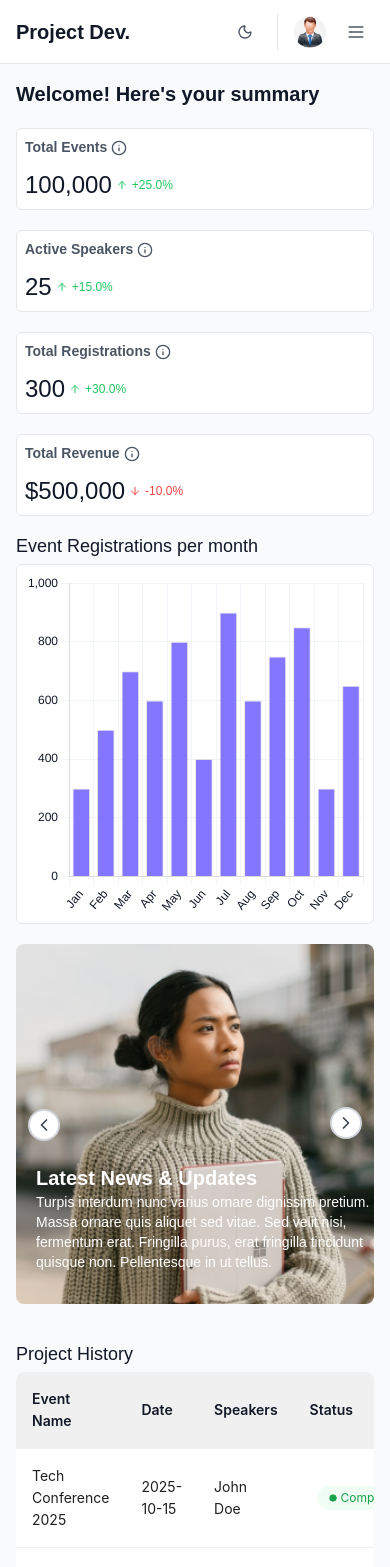
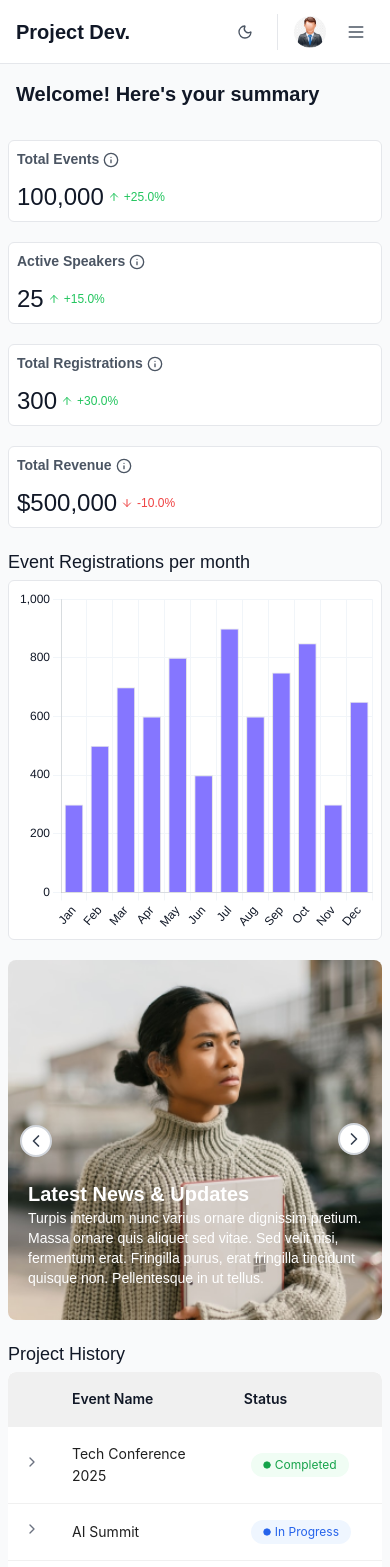
Before and after one commit to Tun95/project_dev_task, a React (Vite) app in the folder frontend_panel/: page / in a window 390 px wide. Shown: the top 1567 px of the page. Built offline with nearby package versions, Linux system fonts and the light colour scheme; a web font is replaced by a local one.

Commit message:
FEAT: updates

```diff
--- a/frontend_panel/src/common/navbar/Navbar.tsx
+++ b/frontend_panel/src/common/navbar/Navbar.tsx
@@ -1,5 +1,5 @@
 import { useState, useRef, useEffect } from "react";
-import { Search, Moon, Sun, Settings, ChevronDown, Menu } from "lucide-react";
+import { Search, Moon, Sun, ChevronDown, Menu } from "lucide-react";
 import { Link, NavLink } from "react-router-dom";
 
 import user_image from "../../assets/users.png";
@@ -72,22 +72,6 @@ function Navbar() {
             {theme === "dark" ? <Sun size={16} /> : <Moon size={16} />}
           </button>
 
-          {/* <div className="relative flex justify-center" ref={notificationRef}>
-            <button
-              onClick={() => setShowNotifications(!showNotifications)}
-              className="relative p-2 text-gray-600 dark:text-gray-400 hover:text-gray-900 dark:hover:text-white transition-colors rounded-lg hover:bg-gray-100 dark:hover:bg-gray-700"
-            >
-              <Bell size={16} />
-              {state.unreadCount > 0 && (
-                <span className="absolute top-0.5 right-0.5 w-2 h-2 bg-accent-500 rounded-full"></span>
-              )}
-            </button>
-
-            {showNotifications && (
-              <NotificationDropdown state={state} markAsRead={markAsRead} />
-            )}
-          </div> */}
-
           <div className="flex items-center gap-3 pl-4 border-l border-gray-200 dark:border-gray-700">
             <img
               src={user_image}
@@ -116,6 +100,16 @@ function Navbar() {
                 <div className="absolute right-0 top-1.5 mt-7 w-48 bg-white dark:bg-gray-800 rounded-lg border border-gray-200 dark:border-gray-700 shadow-lg z-50">
                   <div className="p-2">
                     <NavLink
+                      to="/"
+                      className={({ isActive }) =>
+                        `block px-4 py-2 text-sm text-gray-700 dark:text-gray-200 hover:bg-gray-100 dark:hover:bg-gray-700 rounded-md ${
+                          isActive ? "bg-gray-100 dark:bg-gray-700" : ""
+                        }`
+                      }
+                    >
+                      Dashboard
+                    </NavLink>
+                    <NavLink
                       to="/projects"
                       className={({ isActive }) =>
                         `block px-4 py-2 text-sm text-gray-700 dark:text-gray-200 hover:bg-gray-100 dark:hover:bg-gray-700 rounded-md ${
@@ -124,16 +118,6 @@ function Navbar() {
                       }
                     >
                       Projects
-                    </NavLink>
-                    <NavLink
-                      to="/settings"
-                      className={({ isActive }) =>
-                        `block px-4 py-2 text-sm text-gray-700 dark:text-gray-200 hover:bg-gray-100 dark:hover:bg-gray-700 rounded-md ${
-                          isActive ? "bg-gray-100 dark:bg-gray-700" : ""
-                        }`
-                      }
-                    >
-                      Settings
                     </NavLink>
                   </div>
                 </div>
@@ -146,14 +130,6 @@ function Navbar() {
             >
               <Menu size={20} />
             </button>
-
-            {/* Desktop: Show settings icon */}
-            <Link
-              to="/settings"
-              className="max-900px:hidden block p-2 text-gray-600 dark:text-gray-400 hover:text-gray-900 dark:hover:text-white transition-colors rounded-lg hover:bg-gray-100 dark:hover:bg-gray-700"
-            >
-              <Settings size={16} />
-            </Link>
           </div>
         </div>
       </header>
--- a/frontend_panel/src/common/sidebar/Sidebar.tsx
+++ b/frontend_panel/src/common/sidebar/Sidebar.tsx
@@ -1,5 +1,5 @@
 import { Link, useLocation } from "react-router-dom";
-import { LayoutDashboard, Settings, List, X } from "lucide-react";
+import { LayoutDashboard, List, X } from "lucide-react";
 
 interface SidebarProps {
   onClose?: () => void;
@@ -12,7 +12,6 @@ const Sidebar = ({ onClose, mobileVersion = false }: SidebarProps) => {
   const menuItems = [
     { icon: LayoutDashboard, label: "Dashboard", path: "/" },
     { icon: List, label: "Projects", path: "/projects" },
-    { icon: Settings, label: "Settings", path: "/settings" },
   ];
 
   return (
--- a/frontend_panel/src/components/home/home.tsx
+++ b/frontend_panel/src/components/home/home.tsx
@@ -27,8 +27,7 @@ function Home() {
         className="grid grid-cols-4 gap-5 py-5 w-full
                max-1045px:grid-cols-2
                max-630px:grid-cols-1
-               max-900px:px-5
-               max-565px:p-2"
+               max-900px:px-0               "
       >
         <Widget TotalEvent={TotalEvent} type="events" />
         <Widget TotalSpeakers={TotalSpeakers} type="speakers" />
@@ -37,7 +36,7 @@ function Home() {
       </div>
 
       {/* Chart and Slider Section */}
-      <div className="mb-5 max-900px:px-5 max-565px:p-2">
+      <div className="mb-5 max-900px:px-0">
         <h4 className="text-lg font-medium text-gray-900 dark:text-gray-100">
           Event Registrations per month
         </h4>
@@ -52,7 +51,7 @@ function Home() {
       </div>
 
       {/* Table Section */}
-      <div className="max-900px:px-5 max-565px:p-2">
+      <div className="max-900px:px-0">
         <h4 className="text-lg font-medium text-gray-900 dark:text-gray-100">
           Project History
         </h4>
--- a/frontend_panel/src/components/home/table/Table.tsx
+++ b/frontend_panel/src/components/home/table/Table.tsx
@@ -1,6 +1,6 @@
 import { Table, Tag } from "antd";
-import { useState } from "react";
-import { Circle } from "lucide-react";
+import { useState, useEffect } from "react";
+import { Circle, ChevronRight, ChevronDown } from "lucide-react";
 import { DataType } from "../../../types/data/datatype";
 import { data } from "../../../data/data";
 import { formatDate } from "../../../utilities/utils/Utils";
@@ -10,10 +10,26 @@ const { Column } = Table;
 
 function TableComponent() {
   const { theme } = useTheme();
-  const [isMobileView] = useState(false); // Keeping mobile view logic but simplified
+  const [isMobileView, setIsMobileView] = useState(false);
+  const [expandedRowKeys, setExpandedRowKeys] = useState<React.Key[]>([]);
 
   // Get only first 5 rows of data
   const tableData = data.slice(0, 5);
+
+  useEffect(() => {
+    const handleResize = () => setIsMobileView(window.innerWidth <= 620);
+    handleResize();
+    window.addEventListener("resize", handleResize);
+    return () => window.removeEventListener("resize", handleResize);
+  }, []);
+
+  const toggleExpand = (key: React.Key) => {
+    setExpandedRowKeys((prevKeys) =>
+      prevKeys.includes(key)
+        ? prevKeys.filter((k) => k !== key)
+        : [...prevKeys, key]
+    );
+  };
 
   return (
     <div className="w-full">
@@ -27,6 +43,39 @@ function TableComponent() {
           dataSource={tableData}
           className={`w-full ${theme === "dark" ? "dark-table" : ""}`}
           pagination={false} // Disable pagination
+          expandable={
+            isMobileView
+              ? {
+                  expandedRowRender: (record) => (
+                    <div className="px-4 py-2 bg-gray-50 dark:bg-gray-700">
+                      <div className="flex justify-between">
+                        <p className="text-gray-600 dark:text-gray-300">
+                          {record.speakers[0]}
+                        </p>
+                        <p className="text-gray-600 dark:text-gray-300">
+                          {formatDate(record.date)}
+                        </p>
+                      </div>
+                    </div>
+                  ),
+                  rowExpandable: () => true,
+                  expandedRowKeys,
+                  onExpand: (_, record) => toggleExpand(record.key),
+                  expandIcon: ({ onExpand, record }) => (
+                    <button
+                      onClick={(e) => onExpand(record, e)}
+                      className="text-gray-500 dark:text-gray-400"
+                    >
+                      {expandedRowKeys.includes(record.key) ? (
+                        <ChevronDown className="w-4 h-4" />
+                      ) : (
+                        <ChevronRight className="w-4 h-4" />
+                      )}
+                    </button>
+                  ),
+                }
+              : undefined
+          }
         >
           <Column
             title="Event Name"
```
